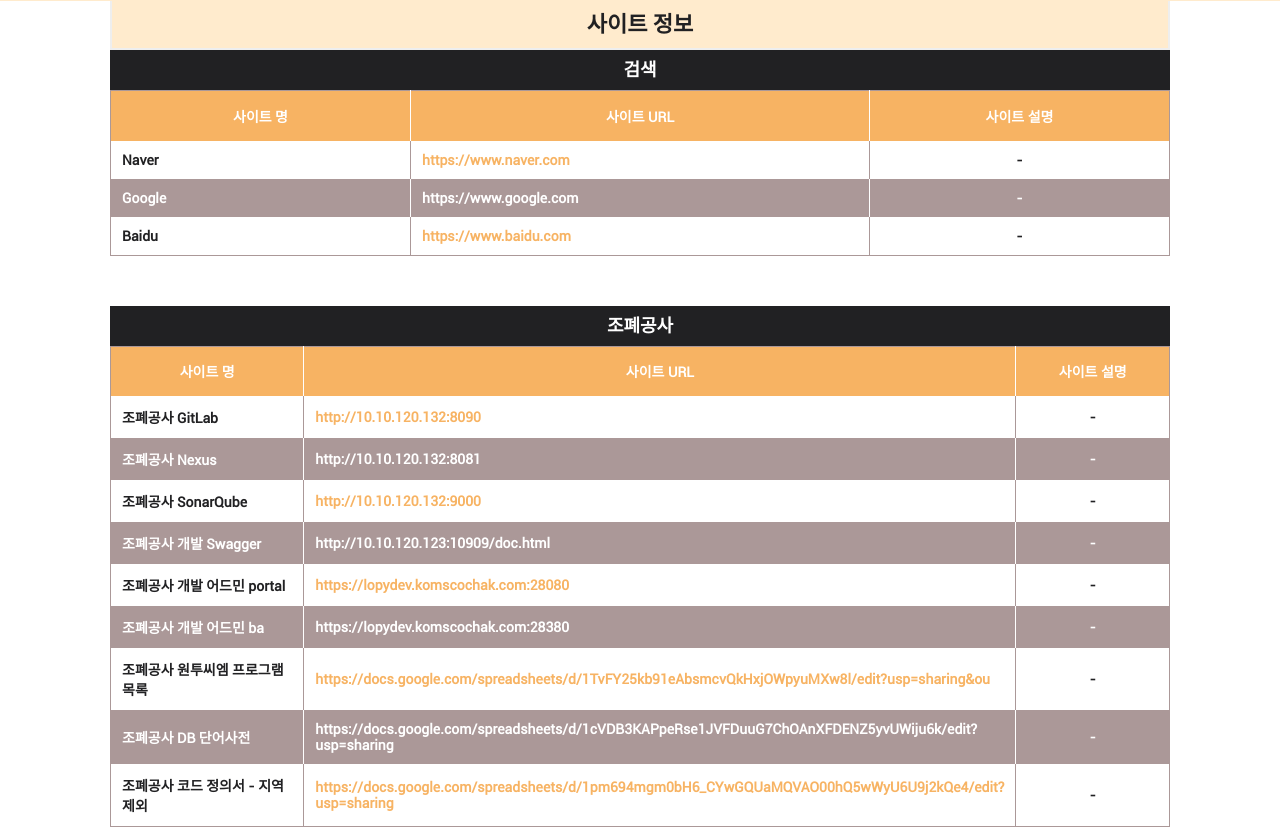
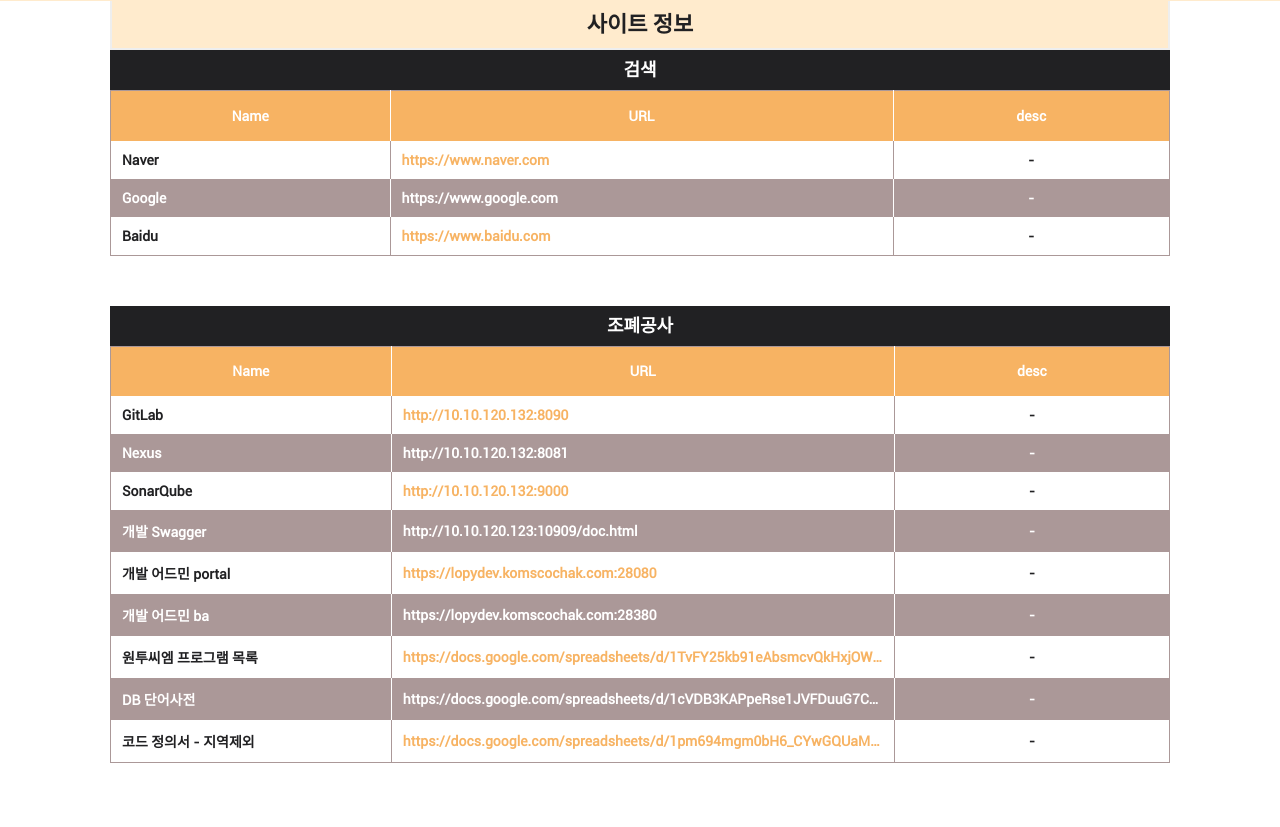
Before and after one commit to khwoo/yujingxue, a Next.js app: page / in a window 1280 px wide. Shown: the top 827 px of the page. After the commit the page ends 800 px from the top, so only its background shows below. Built offline with nearby package versions, Linux system fonts and the light colour scheme; a web font is replaced by a local one.

Commit message:
개발중

```diff
--- a/next.config.js
+++ b/next.config.js
@@ -2,6 +2,7 @@
 console.log('next Config Js')
 console.log(path.join(__dirname, 'styles'))
 module.exports = {
+    reactStrictMode: true,
     sassOptions: {
         includePaths: [path.join(__dirname, 'styles')]
     },
--- /dev/null
+++ b/pages/components/popover/index.tsx
@@ -0,0 +1,61 @@
+import popoverStyle from '@styles/popover.module.scss'
+import {useEffect, useRef, useState} from "react";
+import {clearInterval} from "timers";
+
+interface PopoverParam {
+    children?: any;
+    index?: string;
+    value?: string;
+    select: string;
+}
+export default function Popover(param: PopoverParam) {
+
+    const [show, setShow] = useState(false)
+    const [closeTime, setCloseTime] = useState(0);
+
+    useEffect(() => {
+        if(closeTime >= 1) {
+            setCloseTime(closeTime - 1)
+            if(closeTime <= 1) {
+                setShow(false)
+            }
+        }
+    }, [closeTime])
+
+    useEffect(() => {
+        if(param.select && param.select === param.index) {
+            setShow(true)
+            setCloseTime(5)
+        } else {
+            setShow(false)
+            setCloseTime(0)
+        }
+
+    }, [param])
+
+    // 이동
+    function clickAction() {
+        window.open(param.value)
+    }
+
+    // 받기
+    function closeAction() {
+        setShow(false)
+    }
+
+    return (
+        <>
+            {
+                show ? (
+                    <div style={{display: "block"}} className={popoverStyle.container}>
+                        <input defaultValue={param.value}/>
+                        <button onClick={clickAction}>이동</button>
+                        <button onClick={closeAction}>받기</button>
+                        <span>{closeTime}</span>
+                    </div>
+                ) : ""
+            }
+            {param.children}
+        </>
+    )
+}
--- a/pages/index.tsx
+++ b/pages/index.tsx
@@ -1,18 +1,30 @@
 import indexStyle from "@styles/index.module.scss"
-import classNames from "classnames"
 import styled from "styled-components"
 import siteInfo from "../utils/siteInfo.json"
-import Image from "next/image"
-import {Swiper, SwiperSlide} from "swiper/react"
 import "swiper/css"
 import "swiper/css/navigation"
 import "swiper/css/pagination"
-import React from "react"
+import React, {useEffect, useState} from "react"
+import Popover from "@components/popover";
 
 export default function Home() {
 
+    const [site, setSite] = useState([])
+
+    const [selectSite, setSelectSite] = useState("");
+
+    useEffect(() => {
+        setSite(siteInfo)
+    }, [])
+
+    // 사이크 클릭
     function siteClickAction(siteUrl: string) {
         window.open(siteUrl)
+    }
+
+    // 사이트 URL 위
+    function siteUrlMouseOverAction(index: number, childIndex: number) {
+        setSelectSite(`${index}${childIndex}`)
     }
 
     return (
@@ -20,25 +32,24 @@
             <IndexHeader>
                 <div className={indexStyle.menu}>
                     {
-                        siteInfo.map((item, index) => {
+                        site.map((item, index) => {
                             return (
                                 <React.Fragment key={index}>
                                     <div className={indexStyle.categoryContainer}>
                                         <div className={indexStyle.categoryNm}>
                                             {item.categoryNm}
                                         </div>
-
                                         <table>
                                             <tbody>
                                             <tr>
                                                 <th style={{width: "300px"}}>
-                                                    사이트 명
+                                                    Name
                                                 </th>
                                                 <th>
-                                                    사이트 URL
+                                                    URL
                                                 </th>
                                                 <th style={{width: "300px"}}>
-                                                    사이트 설명
+                                                    desc
                                                 </th>
                                             </tr>
                                             {
@@ -47,10 +58,16 @@
                                                             <React.Fragment key={childIndex}>
                                                                 <tr className={indexStyle.data_tr}>
                                                                     <td>
-                                                                        <div onClick={siteClickAction.bind(this, childItem.siteUrl)}>{childItem.siteNm}</div>
+                                                                        <div onClick={siteClickAction.bind(this, childItem.siteUrl)}>
+                                                                            {childItem.siteNm}
+                                                                        </div>
                                                                     </td>
                                                                     <td>
-                                                                        <div onClick={siteClickAction.bind(this, childItem.siteUrl)} className={indexStyle.siteUrl}>{childItem.siteUrl}</div>
+                                                                        <Popover select={selectSite} index={`${index}${childIndex}`} value={childItem.siteUrl} >
+                                                                            <div onMouseOver={siteUrlMouseOverAction.bind(this, index, childIndex, childItem)} onClick={siteClickAction.bind(this, childItem.siteUrl)} className={indexStyle.siteUrl}>
+                                                                                {childItem.siteUrl}
+                                                                            </div>
+                                                                        </Popover>
                                                                     </td>
                                                                     <td style={{textAlign: "center"}}>
                                                                         {childItem.siteDesc}
--- a/pages/styles/index.module.scss
+++ b/pages/styles/index.module.scss
@@ -44,6 +44,7 @@
     .data_tr {
 
       td {
+        position: relative;
         border-right: 1px solid #ab9898;
       }
 
@@ -79,6 +80,10 @@
 
     .siteUrl {
       color: #f7b363;
+      white-space: nowrap;
+      width: 500px;
+      text-overflow: ellipsis;
+      overflow: hidden;
     }
   }
 }
--- /dev/null
+++ b/pages/styles/popover.module.scss
@@ -0,0 +1,27 @@
+.container {
+  position: absolute;
+  top: 0px;
+  left: 0;
+  right: 0;
+  margin: auto;
+  width: 500px;
+  min-height: 30px;
+  background-color: #fff;
+  display: none;
+  border: 1px solid #ab9898;
+  border-radius: 5px;
+
+  input {
+    width: 330px;
+    border: none;
+    outline: none;
+  }
+
+  button {
+    margin-right: 10px;
+  }
+
+  span {
+    color: aquamarine;
+  }
+}
--- a/utils/siteInfo.json
+++ b/utils/siteInfo.json
@@ -26,47 +26,47 @@
     ],
     "sites": [
       {
-        "siteNm": "조폐공사 GitLab",
+        "siteNm": "GitLab",
         "siteUrl": "http://10.10.120.132:8090",
         "siteDesc": "-"
       },
       {
-        "siteNm": "조폐공사 Nexus",
+        "siteNm": "Nexus",
         "siteUrl": "http://10.10.120.132:8081",
         "siteDesc": "-"
       },
       {
-        "siteNm": "조폐공사 SonarQube",
+        "siteNm": "SonarQube",
         "siteUrl": "http://10.10.120.132:9000",
         "siteDesc": "-"
       },
       {
-        "siteNm": "조폐공사 개발 Swagger",
+        "siteNm": "개발 Swagger",
         "siteUrl": "http://10.10.120.123:10909/doc.html",
         "siteDesc": "-"
       },
       {
-        "siteNm": "조폐공사 개발 어드민 portal",
+        "siteNm": "개발 어드민 portal",
         "siteUrl": "https://lopydev.komscochak.com:28080",
         "siteDesc": "-"
       },
       {
-        "siteNm": "조폐공사 개발 어드민 ba",
+        "siteNm": "개발 어드민 ba",
         "siteUrl": "https://lopydev.komscochak.com:28380",
         "siteDesc": "-"
       },
       {
-        "siteNm": "조폐공사 원투씨엠 프로그램 목록",
+        "siteNm": "원투씨엠 프로그램 목록",
         "siteUrl": "https://docs.google.com/spreadsheets/d/1TvFY25kb91eAbsmcvQkHxjOWpyuMXw8l/edit?usp=sharing&ou",
         "siteDesc": "-"
       },
       {
-        "siteNm": "조폐공사 DB 단어사전",
+        "siteNm": "DB 단어사전",
         "siteUrl": "https://docs.google.com/spreadsheets/d/1cVDB3KAPpeRse1JVFDuuG7ChOAnXFDENZ5yvUWiju6k/edit?usp=sharing",
         "siteDesc": "-"
       },
       {
-        "siteNm": "조폐공사 코드 정의서 - 지역제외",
+        "siteNm": "코드 정의서 - 지역제외",
         "siteUrl": "https://docs.google.com/spreadsheets/d/1pm694mgm0bH6_CYwGQUaMQVAO00hQ5wWyU6U9j2kQe4/edit?usp=sharing",
         "siteDesc": "-"
       }
```
